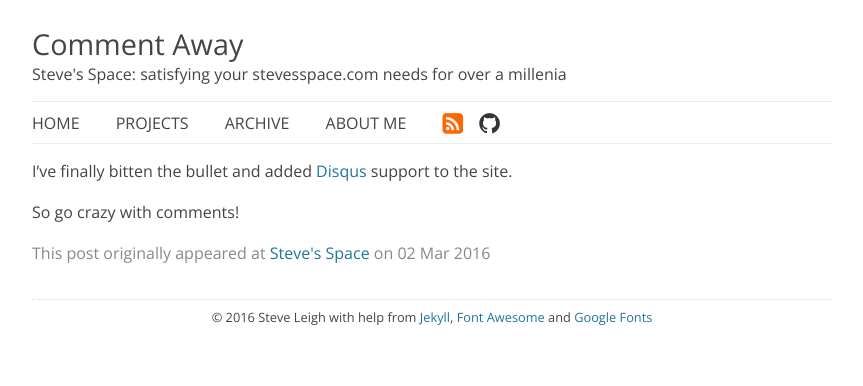
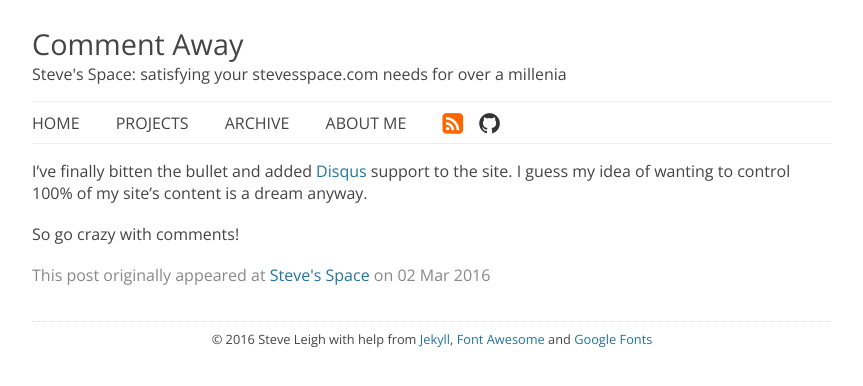
Before and after one commit to xwipeoutx/xwipeoutx.github.io, a Jekyll site: the page built from _posts/2016-03-02-comment-away.md, in a window 1280 px wide. Shown: the top 386 px of the page, without its empty margins (208-1071 px from the left). Built offline with Jekyll 4.4.1, drawn with Linux system fonts in a browser that asks for light colours; nearby versions of some CDN libraries; comment, search, counter and statistics services are not loaded.

Commit message:
More rants in comment post

```diff
--- a/_posts/2016-03-02-comment-away.md
+++ b/_posts/2016-03-02-comment-away.md
@@ -2,13 +2,13 @@
 layout: post
 title: Comment Away
 categories:
-- Programming
+- Social
 tags:
 - comments
 - social
 - disqus
 date: 2016-03-02 22:00:00 +1000
 ---
-I've finally bitten the bullet and added [Disqus](https://disqus.com) support to the site.
+I've finally bitten the bullet and added [Disqus](https://disqus.com) support to the site. I guess my idea of wanting to control 100% of my site's content is a dream anyway.
 
 So go crazy with comments!
```
